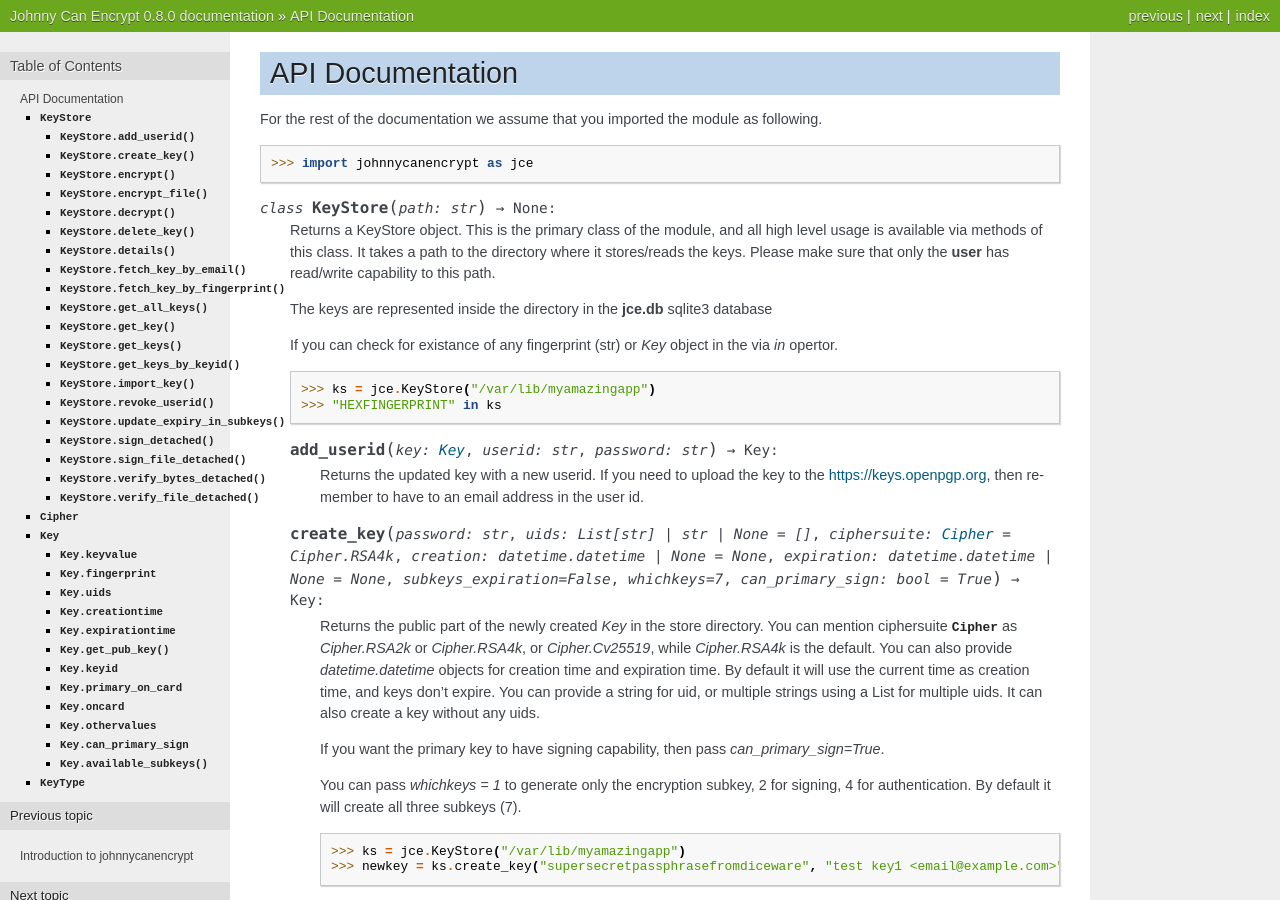
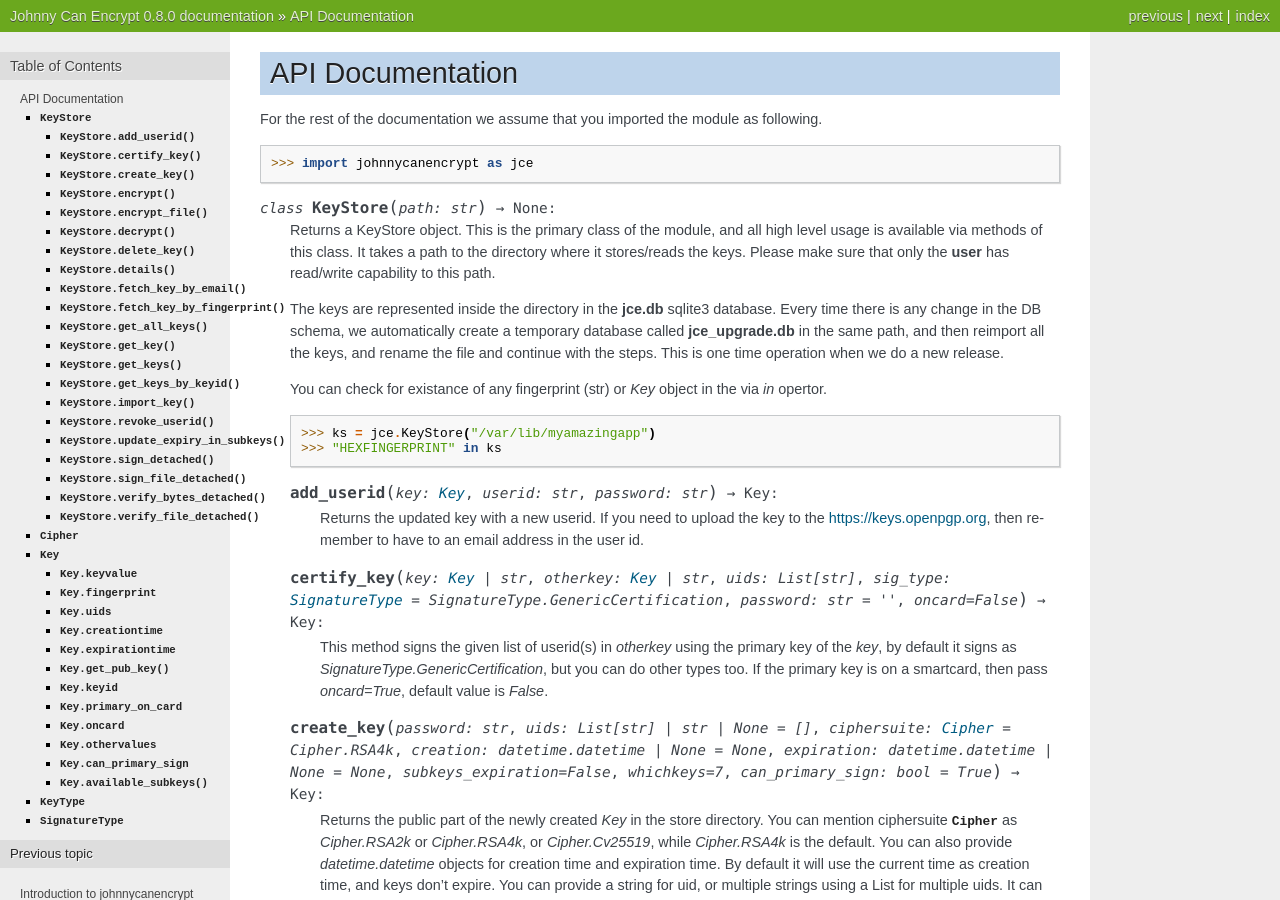
Before and after one commit to kushaldas/johnnycanencrypt, a Sphinx documentation site: the page built from docs/api.rst, in a window 1280 px wide and 900 px high. Built offline with Sphinx 7.4.7, drawn with Linux system fonts in a browser that asks for light colours; some of the changed text lies outside the part shown.

Commit message:
Adds docs for certify_key

```diff
--- a/docs/api.rst
+++ b/docs/api.rst
@@ -13,13 +13,19 @@ For the rest of the documentation we assume that you imported the module as foll
 
 .. class:: KeyStore(path: str) -> None:
 
-        Returns a KeyStore object. This is the primary class of the module, and all high level usage is available via methods of this class.
-        It takes a path to the directory where it stores/reads the keys. Please make sure that only the **user** has read/write capability
-        to this path.
+        Returns a KeyStore object. This is the primary class of the module, and
+        all high level usage is available via methods of this class. It takes a
+        path to the directory where it stores/reads the keys. Please make sure
+        that only the **user** has read/write capability to this path.
 
-        The keys are represented inside the directory in the **jce.db** sqlite3 database
+        The keys are represented inside the directory in the **jce.db** sqlite3
+        database. Every time there is any change in the DB schema, we
+        automatically create a temporary database called **jce_upgrade.db** in
+        the same path, and then reimport all the keys, and rename the file and
+        continue with the steps. This is one time operation when we do a new
+        release.
 
-        If you can check for existance of any fingerprint (str) or `Key` object in the via `in` opertor.
+        You can check for existance of any fingerprint (str) or `Key` object in the via `in` opertor.
 
         ::
 
@@ -31,6 +37,10 @@ For the rest of the documentation we assume that you imported the module as foll
 
                 Returns the updated key with a new userid. If you need to upload the key to the https://keys.openpgp.org, then remember to
                 have to an email address in the user id.
+
+        .. method:: certify_key(key: Union[Key, str], otherkey: Union[Key, str], uids: List[str], sig_type: SignatureType = SignatureType.GenericCertification, password: str = "", oncard=False) -> Key:
+
+                This method signs the given list of userid(s) in `otherkey` using the primary key of the `key`, by default it signs as *SignatureType.GenericCertification*, but you can do other types too. If the primary key is on a smartcard, then pass `oncard=True`, default value is `False`.
 
         .. method:: create_key(password: str, uids: Optional[Union[List[str], str]] = [], ciphersuite: Cipher = Cipher.RSA4k, creation: Optional[datetime.datetime] = None, expiration: Optional[datetime.datetime] = None, subkeys_expiration= False, whichkeys = 7, can_primary_sign: bool = True) -> Key:
 
@@ -210,7 +220,7 @@ For the rest of the documentation we assume that you imported the module as foll
 
         .. attribute:: uids
 
-                A dictionary holding all uids from the key.
+                A dictionary holding all uids from the key, also stores related **certification** of the given uids.
 
         .. attribute:: creationtime
 
@@ -252,3 +262,8 @@ For the rest of the documentation we assume that you imported the module as foll
 .. class:: KeyType() -> KeyType:
 
         Enum class to mark if a key is public or private. Possible values are **KeyType.PUBLIC** and **KeyType.SECRET**.
+
+.. class:: SignatureType() -> SignatureType:
+
+        Enum class to mark the kind of certification one can do on another key. Possible values are **SignatureType.GenericCertification**,
+        **SignatureType.PersonaCertification**, **SignatureType.CasualCertification**, **SignatureType.PositiveCertification**.
```
